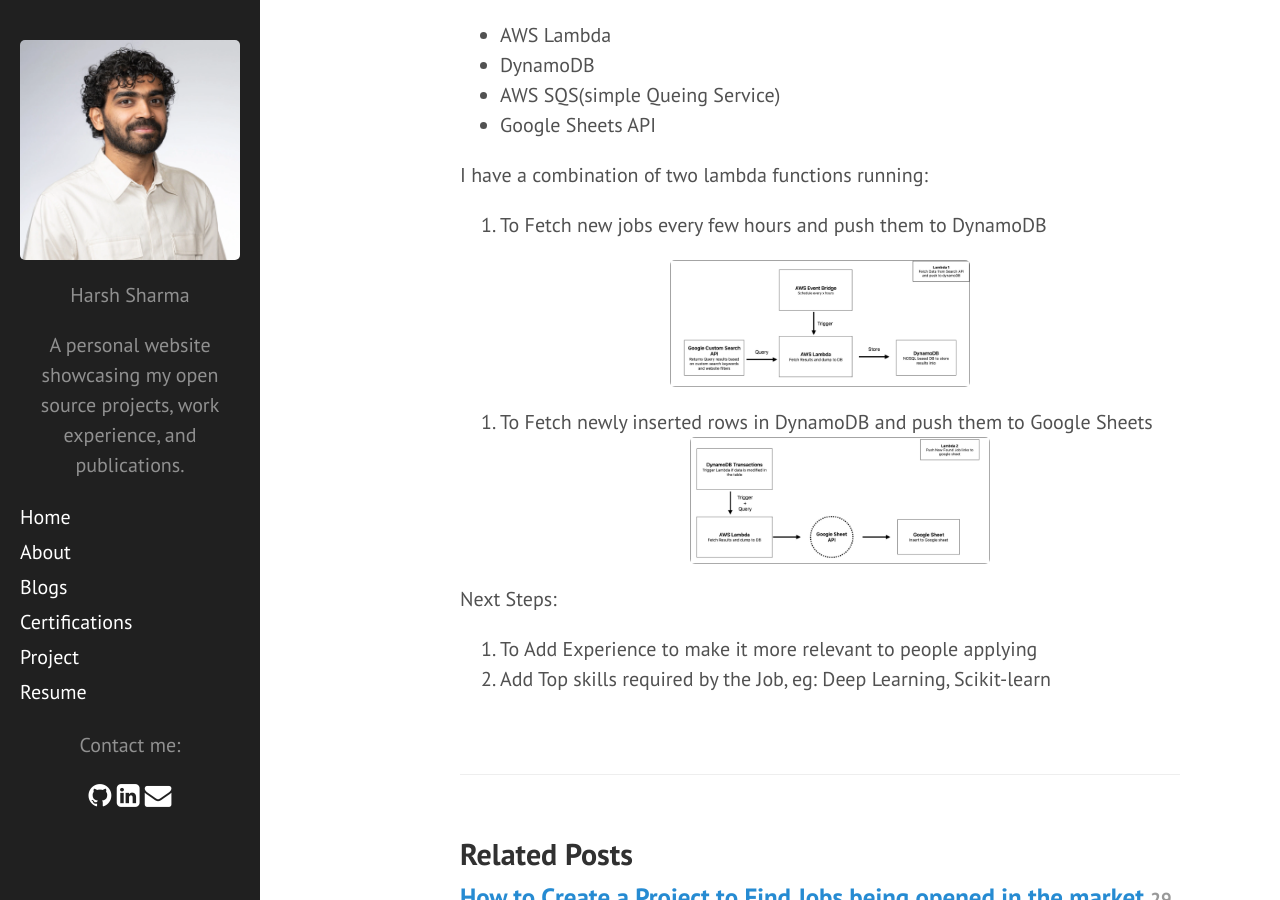
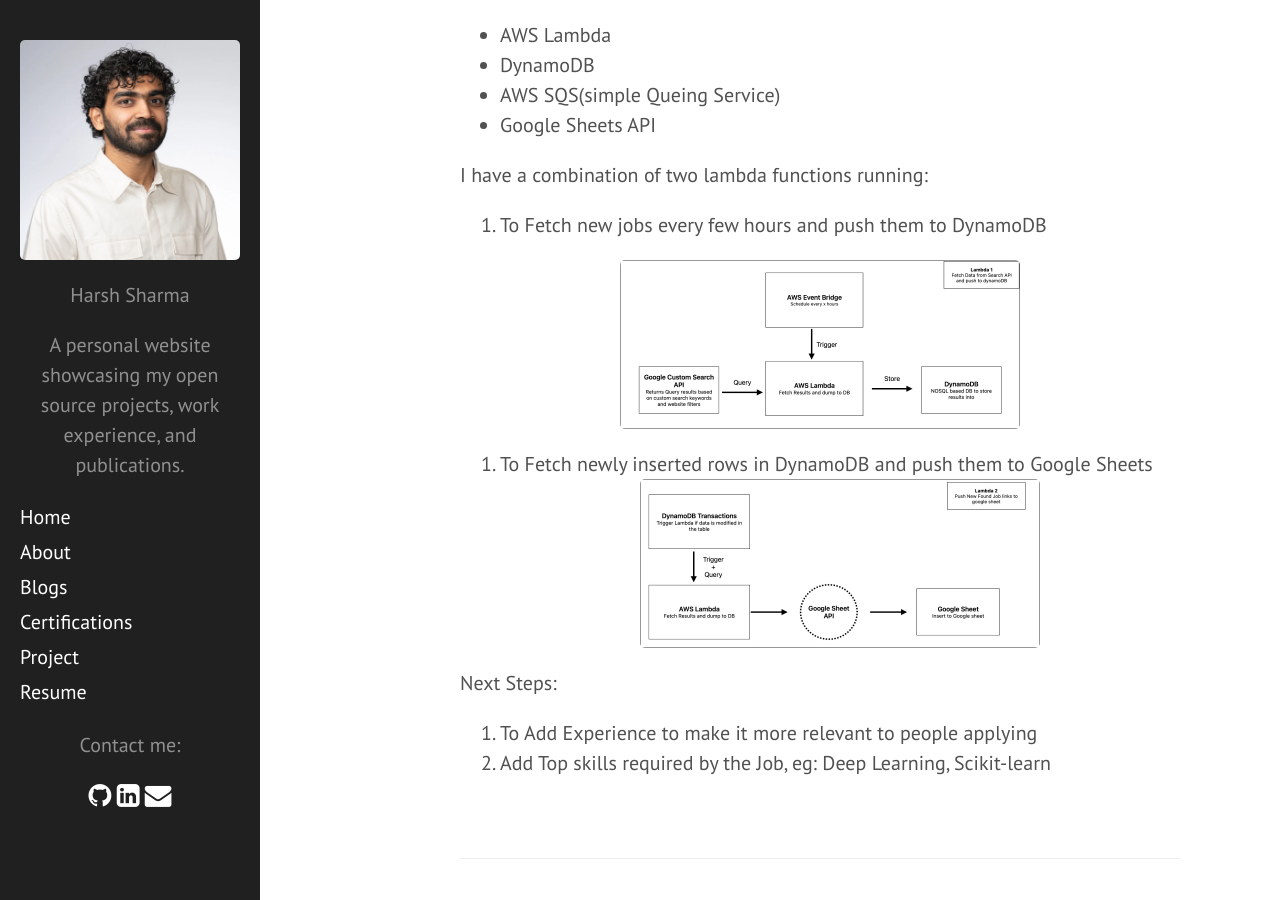
Before and after one commit to 97harsh/97harsh.github.io, a Jekyll site: the page built from _posts/2023-08-27-finding-new-jobs-using-aws-lambda.md, in a window 1280 px wide and 900 px high, scrolled down 350 px. Built offline with Jekyll 4.4.1, drawn with Linux system fonts in a browser that asks for light colours; nearby versions of some CDN libraries; Markdown is read by kramdown in place of the engine named in the settings; a script that is not in the unit is left out.

Commit message:
increased width of image

```diff
--- a/_posts/2023-08-27-finding-new-jobs-using-aws-lambda.md
+++ b/_posts/2023-08-27-finding-new-jobs-using-aws-lambda.md
@@ -19,10 +19,10 @@
 
 1. To Fetch new jobs every few hours and push them to DynamoDB
 
-![Lambda Function 1](/assets/images/find_jobs_lambda_1.jpeg){:class="dynamic-width" data-width="300" title="Process Diagram of Lambda 1" alt="Picture showing Lambda 1 Process"}
+![Lambda Function 1](/assets/images/find_jobs_lambda_1.jpeg){:class="dynamic-width" data-width="400" title="Process Diagram of Lambda 1" alt="Picture showing Lambda 1 Process"}
 
 2. To Fetch newly inserted rows in DynamoDB and push them to Google Sheets
-![Lambda Function 2](/assets/images/find_jobs_lambda_2.jpeg){:class="dynamic-width" data-width="300" title="Process Diagram of Lambda 2" alt="Picture showing Lambda 2 Process"}
+![Lambda Function 2](/assets/images/find_jobs_lambda_2.jpeg){:class="dynamic-width" data-width="400" title="Process Diagram of Lambda 2" alt="Picture showing Lambda 2 Process"}
 
 
 Next Steps:
```
